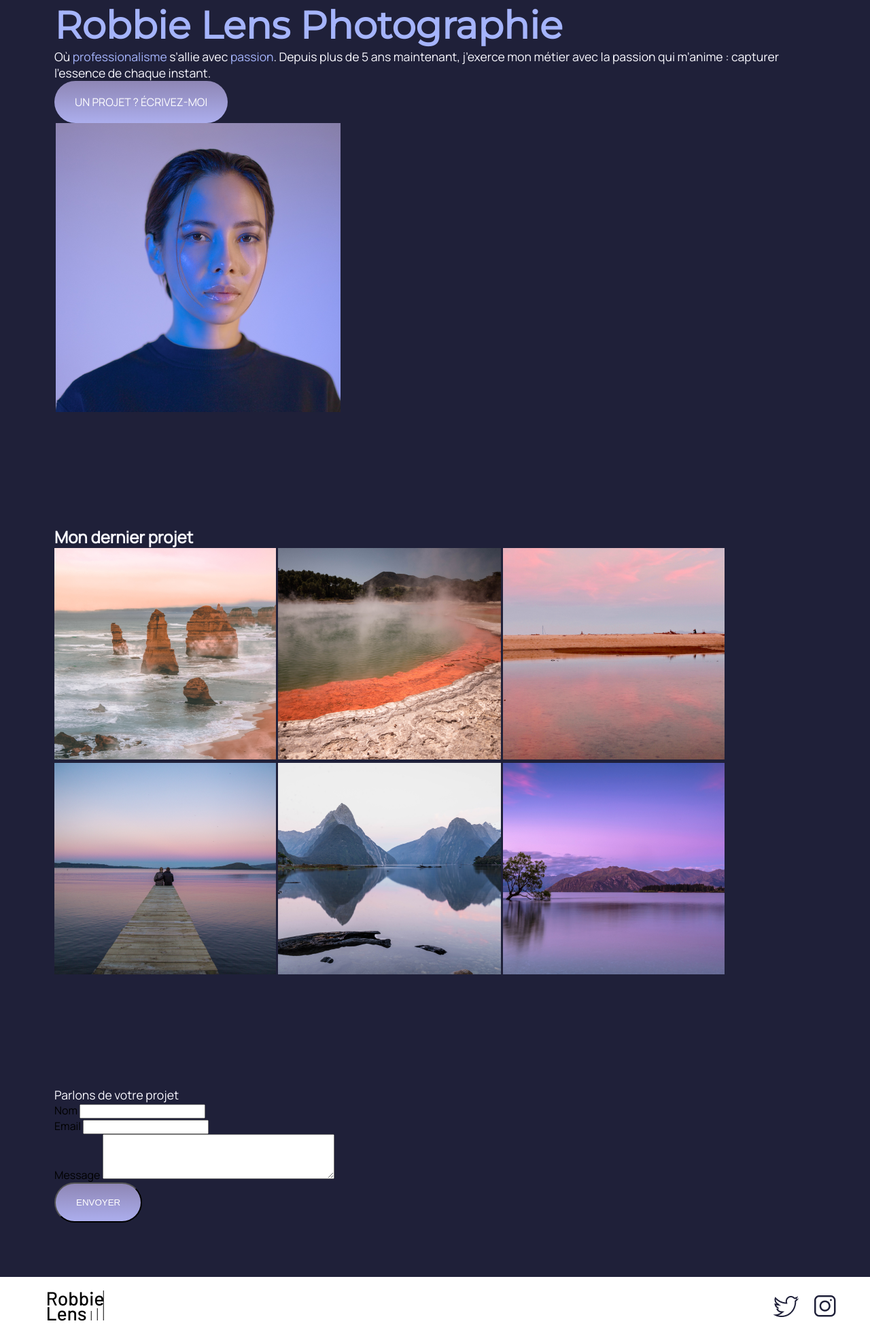
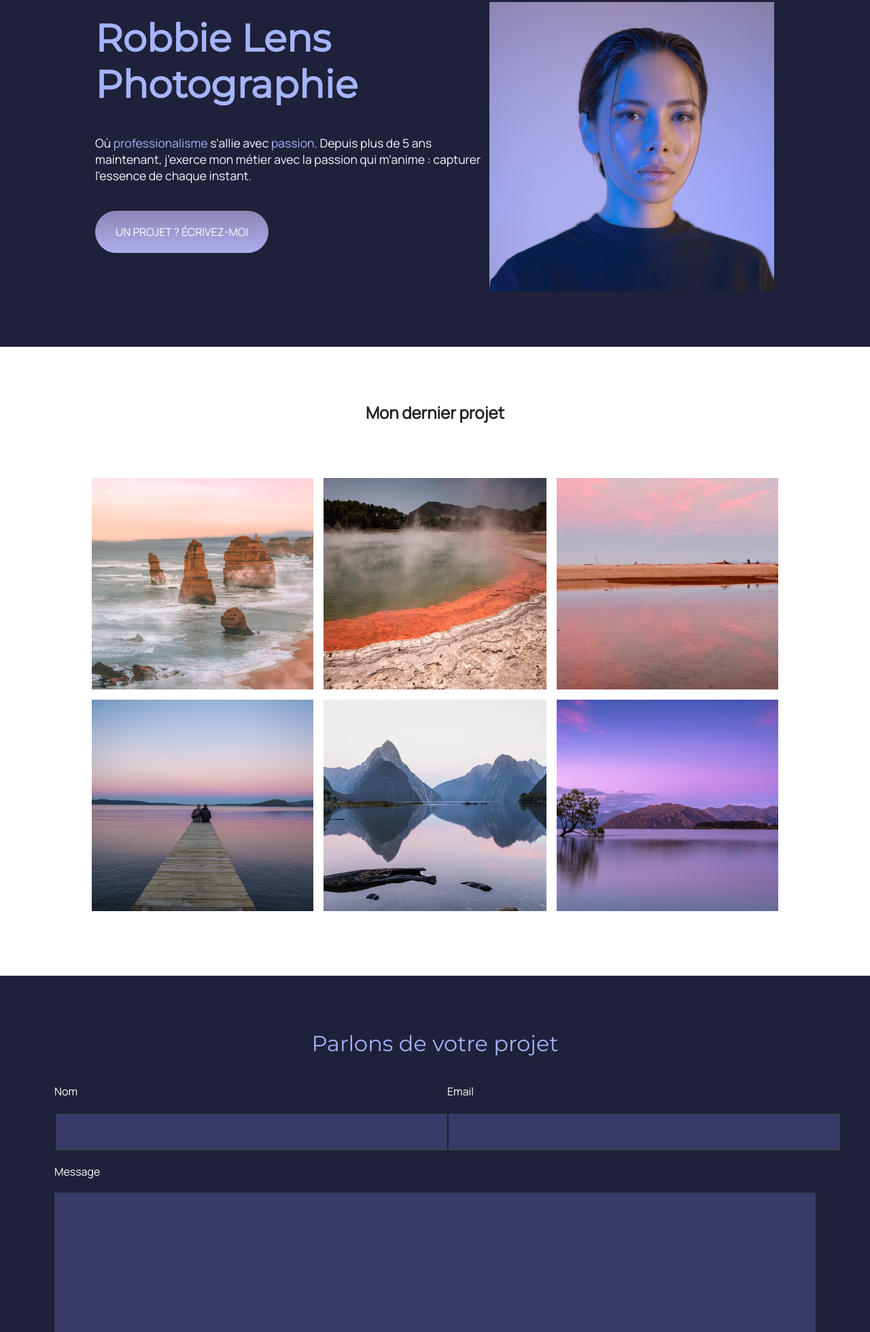
Before and after one commit to Kyriel-Kelpy/portfolio-robbie-lens, a plain HTML site: page index.html in a window 1280 px wide. Shown: the part 167-2126 px from the top of the page at 68% size. Drawn offline with Linux system fonts and the light colour scheme.

Commit message:
Update style-index.css

```diff
--- a/styles/style-index.css
+++ b/styles/style-index.css
@@ -1,66 +1,109 @@
-.a-propos-main {
-    width: 75%;
-    margin: auto;
+.div1 *{
+margin-bottom: 40px;
 }
 
-.a-propos-main h1{
+.accueil-photos{
+    background-color: white;
+    padding: 80px;
+}
+
+.accueil-photos h2{
+    margin-bottom: 80px;
     text-align: center;
+    color: #242424;
+}
+
+.accueil-photos div{
+    display: flex;
+    flex-direction: row;
+    gap: 15px;
+    justify-content: center;
+    margin-bottom: 15px;
 }
 
 
-.carre-contenu {
-    border-right: 1px solid #8e86b5;
-    border-bottom: 1px solid #8e86b5;
-    border-left: 1px solid #8e86b5;
+.accueil-introduction{
+    display: flex;
+    flex-direction: row;
+    max-width: 1000px;
+    margin: auto;
+    align-items: center;
 
-    padding: 50px;
 }
 
-.carre-contenu h2 {
-    margin-top: 30px;
- }
-
-.carre-contenu ul {
-    margin-top: 30px;
-    margin-bottom: 30px;
+.accueil-formulaire{
+    background-color: #1f2039;
+    color: white;
+}
+.accueil-formulaire p{
+    color: #a5b4fc;
+    font-family: 'Montserrat', sans-serif;
+    font-size: 2em;
+    text-align: center;
+    margin-bottom: 40px;
 }
 
+.form-colonne input{
+    margin-top: 20px;
+    margin-bottom: 20px;
+    background-color: #7478d3;
+    opacity: 30%;
+    width: 570px;
+    height: 50px;
+}
 
-table{
-    border-collapse: collapse;
-    margin: auto;
-    color: white;
+textarea{
+    margin-top: 20px;
+    height: 200px;
+    background-color: #7478d3;
+    opacity: 30%;
+}
+
+.form-colonne{
     display: flex;
     flex-direction: column;
-    justify-content: center;
-    align-items: center;
+}
+.form-row{
+    display: flex;
+    margin: auto;
+    justify-content: space-between;
 }
 
-caption{
-    margin-top: 50px;
-    margin-bottom: 50px;
-    font-size: 2em;
-}
-td, th{
-    border: 1px solid white;
+.accueil-formulaire .cta{
+    margin-top: 20px;
 
-}
-td{
-    padding: 50px;
 }
 
 @media screen and (max-width : 996px) {
 
-    .a-propos-main {
-        width: fit-content;
+    .div1{
         margin: 0;
+        width: auto;
+        display: flex;
+        flex-direction: column;
+        align-items: center;
+        text-align: center;
     }
 
-    .carre-contenu {
-        padding: 20px;
+
+    .accueil-introduction{
+        display: flex;
+        flex-direction: column;
+
     }
 
-    td{
-        padding: 20px;
+    .accueil-photos div{
+        display: flex;
+        flex-direction: column;
     }
+
+    .form-colonne input{
+        width: auto;
+    }
+    .form-row{
+        display: flex;
+        flex-direction: column;
+        justify-content: flex-start;
+    }
+
 }
```
